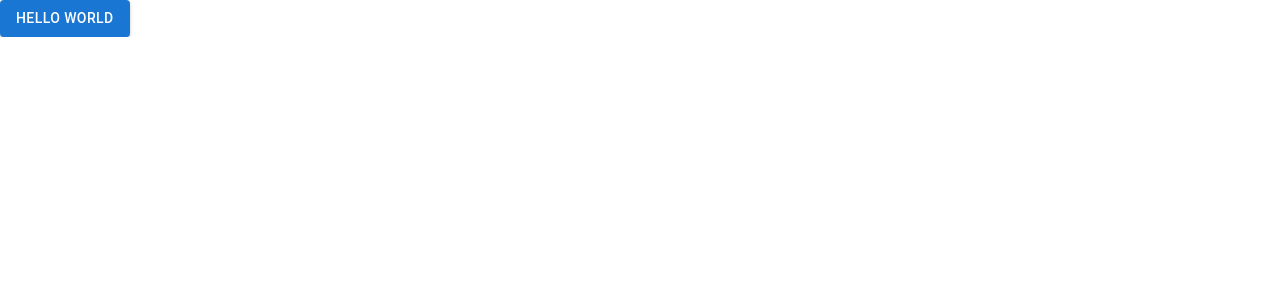
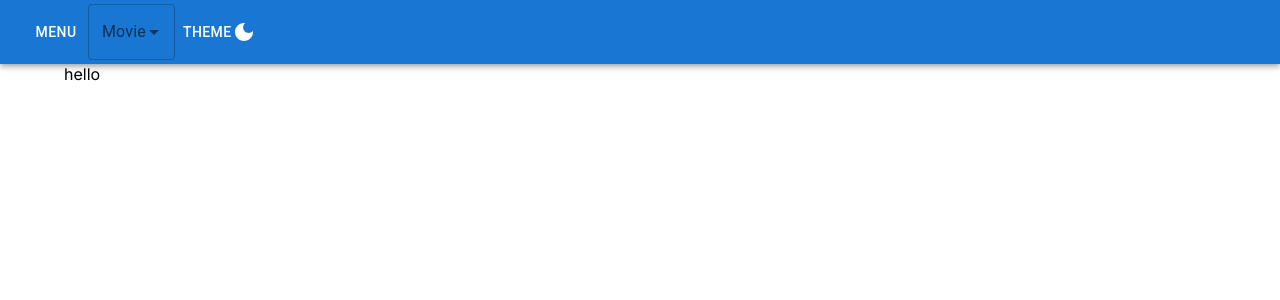
Before and after one commit to janegwaww/stark-tech-test, a Next.js app: page / in a window 1280 px wide. Shown: the top 300 px of the page. Built offline with nearby package versions, Linux system fonts and the light colour scheme.

Commit message:
feat: layout page

```diff
--- a/package.json
+++ b/package.json
@@ -11,6 +11,7 @@
   "dependencies": {
     "@emotion/react": "^11.11.4",
     "@emotion/styled": "^11.11.0",
+    "@mui/icons-material": "^5.15.12",
     "@mui/material": "^5.15.11",
     "next": "14.1.2",
     "react": "^18",
--- a/src/app/page.tsx
+++ b/src/app/page.tsx
@@ -1,12 +1,34 @@
-import * as React from 'react'
-import { Button } from '@mui/material'
+"use client";
+
+import * as React from "react";
+import Button from "@mui/material/Button";
+import AppBar from "@mui/material/AppBar";
+import Box from "@mui/material/Box";
+import Container from "@mui/material/Container";
+import Toolbar from "@mui/material/Toolbar";
+import DarkModeIcon from "@mui/icons-material/DarkMode";
+import TextField from "@mui/material/TextField";
+import Autocomplete from "@mui/material/Autocomplete";
 
 export default function Home() {
   return (
-    <main>
-      <div>
-        <Button variant="contained">Hello world</Button>
-      </div>
-    </main>
+    <Box>
+      <AppBar position="static">
+        <Toolbar>
+          <Button color="inherit">Menu</Button>
+          <Autocomplete
+            options={["The Godfather", "Pulp Fiction"]}
+            renderInput={(params) => <TextField {...params} label="Movie" />}
+          />
+          <Button color="inherit">
+            Theme
+            <DarkModeIcon />
+          </Button>
+        </Toolbar>
+      </AppBar>
+      <Container>
+        <div>{/* <Button variant="contained">Hello world</Button> */}hello</div>
+      </Container>
+    </Box>
   );
 }
```
Also changed, not shown: 1 other file (tests, documents, lock files or other folders).
